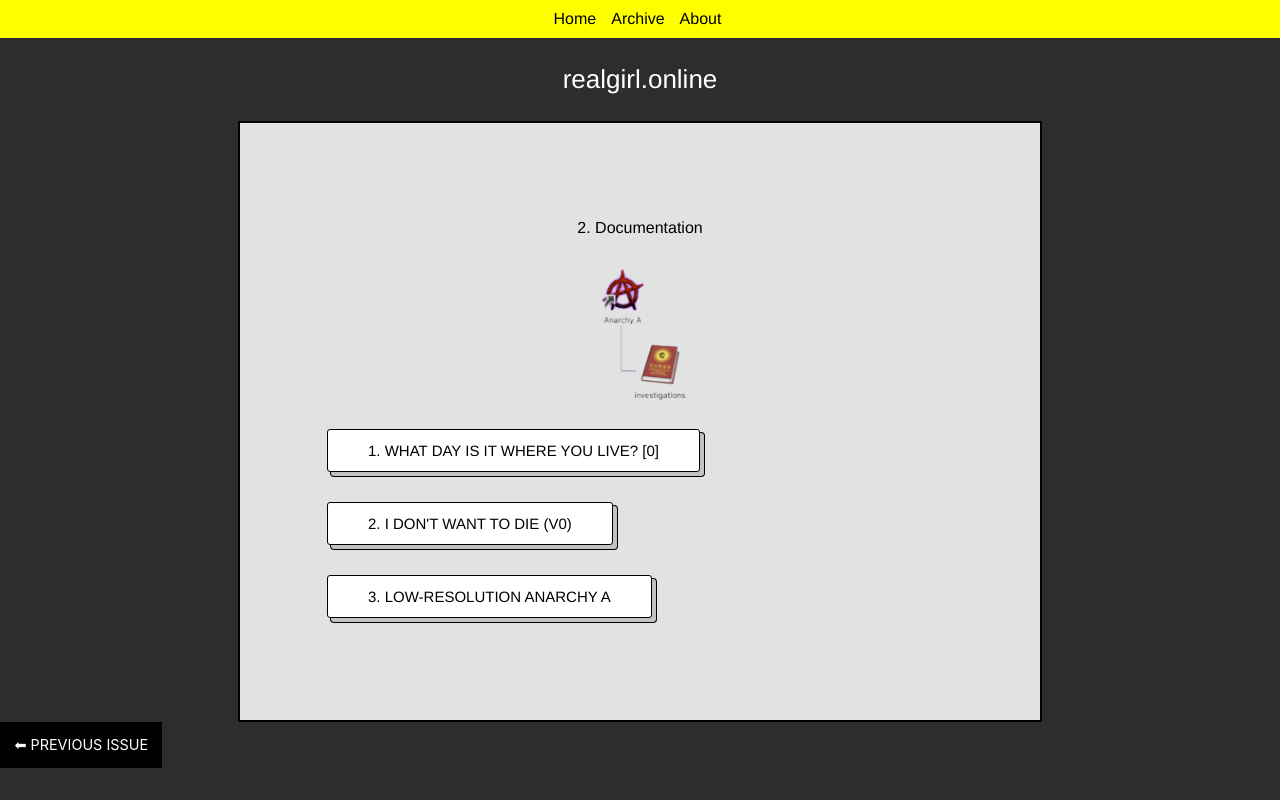
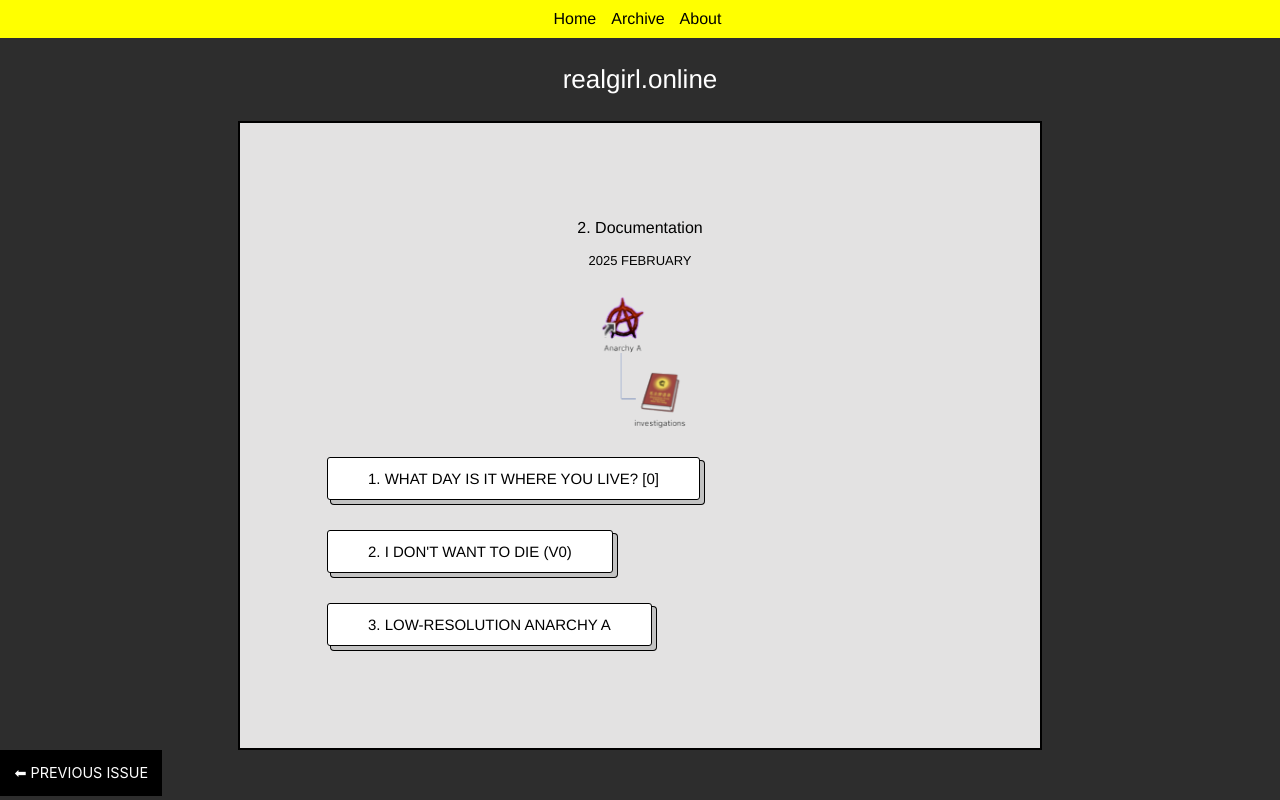
Before and after one commit to abbymachines/realgirl_online, a React (Create React App) app: page / in a window 1280 px wide. Built offline with nearby package versions, Linux system fonts and the light colour scheme.

Commit message:
implement year and month in issue front cover

```diff
--- a/src/components/FrontCover.css
+++ b/src/components/FrontCover.css
@@ -9,6 +9,12 @@ p {
 
 .Issue-title {
     text-align: center;
+}
+
+.Issue-date {
+  text-align: center;
+  text-transform: uppercase;
+  font-size: small;
 }
 
 @media screen and (min-width: 600px) {
--- a/src/components/FrontCover.js
+++ b/src/components/FrontCover.js
@@ -3,7 +3,7 @@ import './FrontCover.css';
 import db from '../TableOfContents';
 
 export default function FrontCover(props) {
-
+  const months = ["January", "February", "March", "April", "May", "June", "July", "August", "September", "October", "November", "December"]
 
   const issue = props.issue;
   let postIds = Object.keys(db['issues'][issue]['posts'])
@@ -34,6 +34,8 @@ export default function FrontCover(props) {
           {issue}. {db['issues'][issue]['title']}
         </p>
 
+        <p className='Issue-date'>{db['issues'][issue]['year']} {months[db['issues'][issue]['month'] - 1]}</p>
+
         <center><img src={renderCoverImage()}className="App-logo" alt="logo" /></center>
 
         <ul>
```
